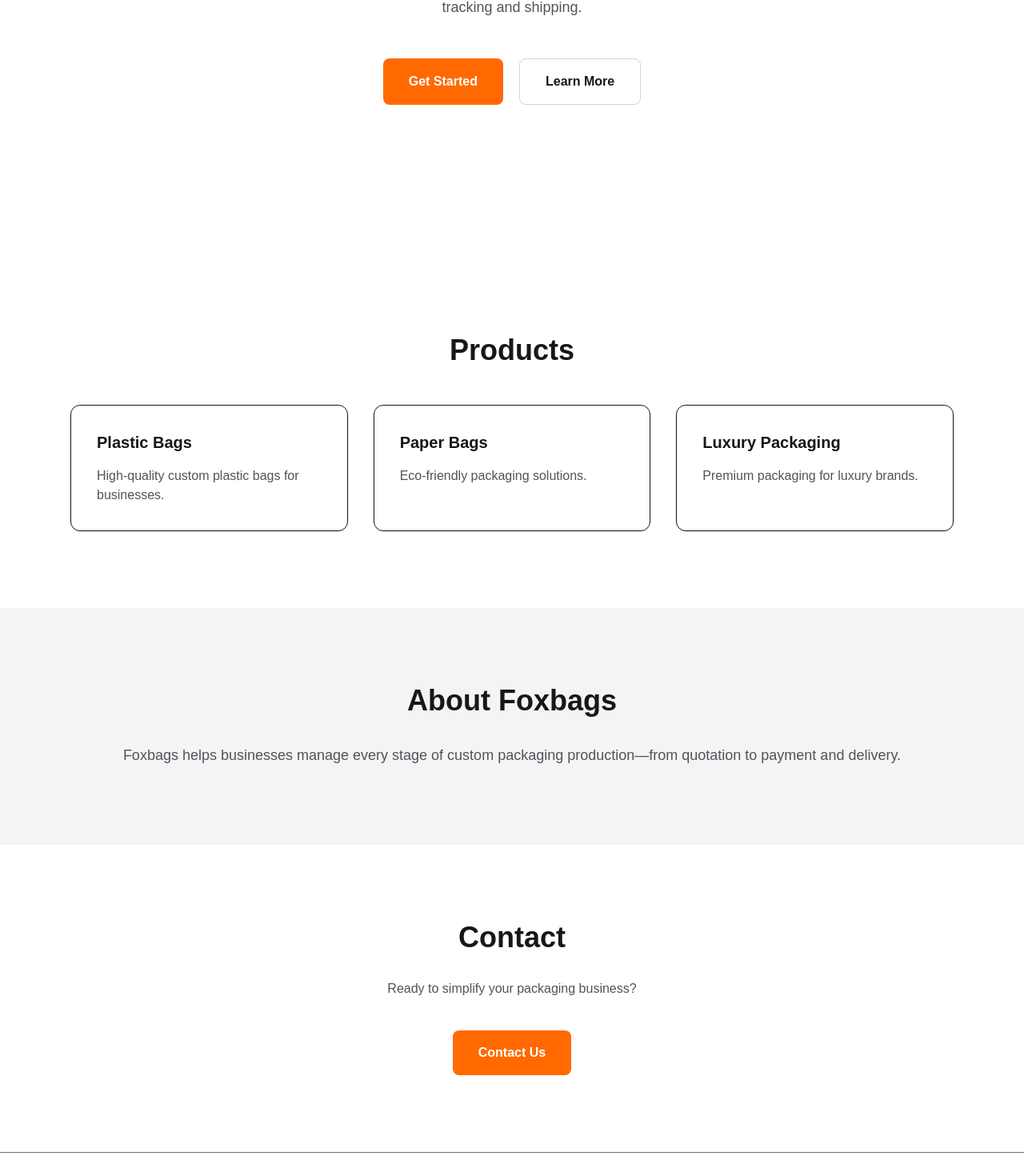
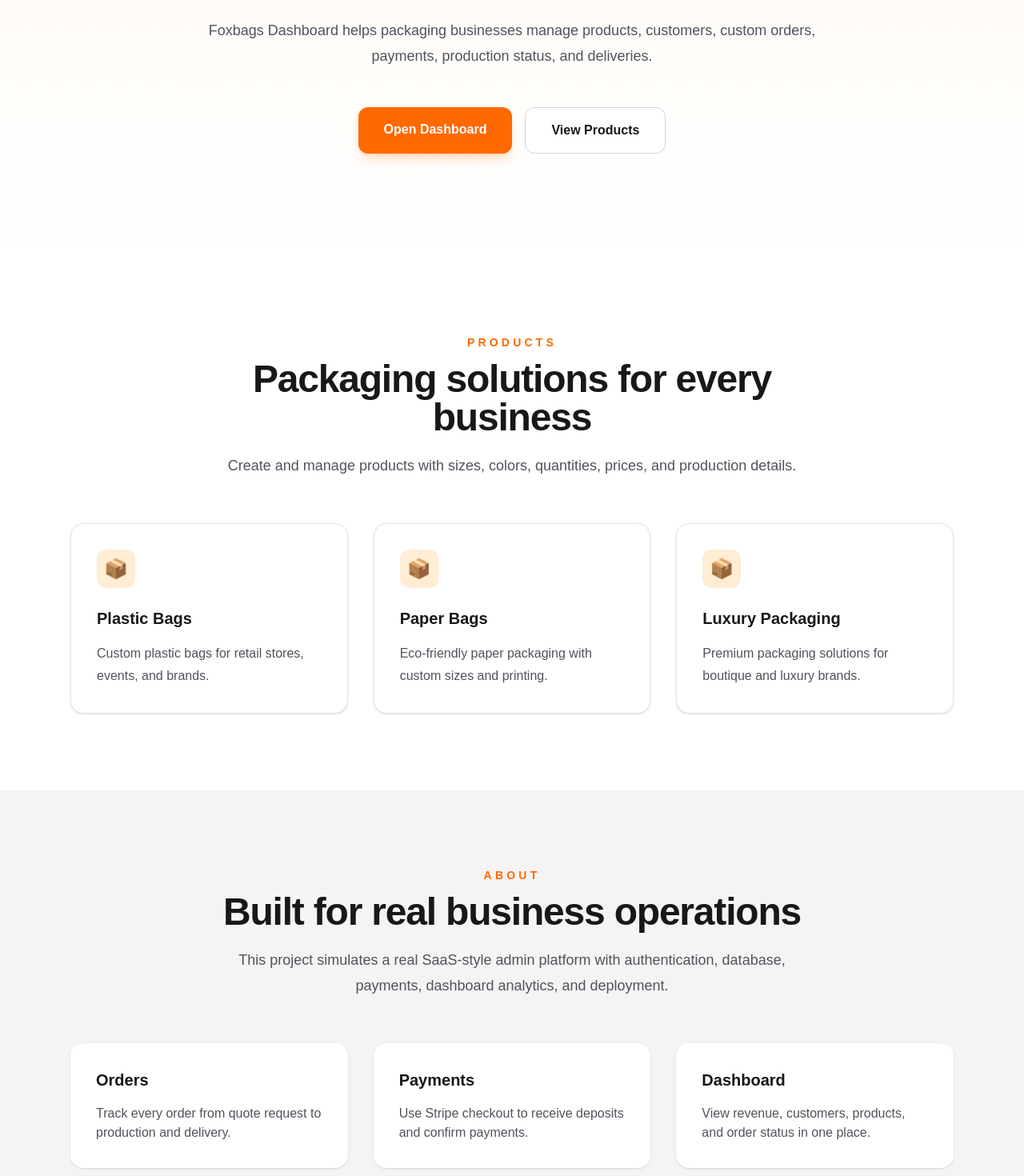
Before and after one commit to birabotto/foxbags-dashboard, a Next.js app: page / in a window 1280 px wide. Shown: the part 478-1948 px from the top of the page at 80% size. Built offline with nearby package versions, Linux system fonts and the light colour scheme.

Commit message:
feat: improve landing page visual design

```diff
--- a/src/app/components/about.tsx
+++ b/src/app/components/about.tsx
@@ -1,13 +1,37 @@
+import { SectionTitle } from "@/app/components/section-title";
+
 export function About() {
   return (
     <section id="about" className="bg-zinc-100 py-24">
-      <div className="mx-auto max-w-5xl px-6 text-center">
-        <h2 className="text-4xl font-bold">About Foxbags</h2>
+      <div className="mx-auto max-w-6xl px-6">
+        <SectionTitle
+          label="About"
+          title="Built for real business operations"
+          description="This project simulates a real SaaS-style admin platform with authentication, database, payments, dashboard analytics, and deployment."
+        />
 
-        <p className="mt-8 text-lg leading-8 text-zinc-600">
-          Foxbags helps businesses manage every stage of custom packaging
-          production—from quotation to payment and delivery.
-        </p>
+        <div className="grid gap-8 md:grid-cols-3">
+          <div className="rounded-2xl bg-white p-8 shadow-sm">
+            <h3 className="text-xl font-bold">Orders</h3>
+            <p className="mt-4 text-zinc-600">
+              Track every order from quote request to production and delivery.
+            </p>
+          </div>
+
+          <div className="rounded-2xl bg-white p-8 shadow-sm">
+            <h3 className="text-xl font-bold">Payments</h3>
+            <p className="mt-4 text-zinc-600">
+              Use Stripe checkout to receive deposits and confirm payments.
+            </p>
+          </div>
+
+          <div className="rounded-2xl bg-white p-8 shadow-sm">
+            <h3 className="text-xl font-bold">Dashboard</h3>
+            <p className="mt-4 text-zinc-600">
+              View revenue, customers, products, and order status in one place.
+            </p>
+          </div>
+        </div>
       </div>
     </section>
   );
--- a/src/app/components/hero.tsx
+++ b/src/app/components/hero.tsx
@@ -1,27 +1,35 @@
 export function Hero() {
   return (
-    <section className="mx-auto flex min-h-screen max-w-6xl flex-col items-center justify-center px-6 text-center">
-      <p className="mb-4 text-sm font-semibold uppercase tracking-[0.3em] text-orange-500">
-        Foxbags Dashboard
-      </p>
+    <section className="relative overflow-hidden bg-gradient-to-b from-orange-50 to-white">
+      <div className="mx-auto flex min-h-screen max-w-6xl flex-col items-center justify-center px-6 pt-24 text-center">
+        <div className="mb-6 rounded-full border border-orange-200 bg-white px-5 py-2 text-sm font-semibold text-orange-600 shadow-sm">
+          Modern dashboard for custom packaging
+        </div>
 
-      <h1 className="max-w-5xl text-5xl font-bold leading-tight md:text-7xl">
-        Manage your packaging business from one place.
-      </h1>
+        <h1 className="max-w-5xl text-5xl font-bold leading-tight tracking-tight text-zinc-900 md:text-7xl">
+          Manage packaging orders from quote to delivery.
+        </h1>
 
-      <p className="mt-8 max-w-3xl text-lg leading-8 text-zinc-600">
-        A complete platform to manage customers, products, custom orders,
-        payments, production tracking and shipping.
-      </p>
+        <p className="mt-8 max-w-3xl text-lg leading-8 text-zinc-600">
+          Foxbags Dashboard helps packaging businesses manage products,
+          customers, custom orders, payments, production status, and deliveries.
+        </p>
 
-      <div className="mt-12 flex gap-5">
-        <button className="rounded-lg bg-orange-500 px-8 py-4 font-semibold text-white transition hover:bg-orange-600">
-          Get Started
-        </button>
+        <div className="mt-12 flex flex-col gap-4 sm:flex-row">
+          <a
+            href="/dashboard"
+            className="rounded-xl bg-orange-500 px-8 py-4 font-semibold text-white shadow-lg shadow-orange-500/20 transition hover:bg-orange-600"
+          >
+            Open Dashboard
+          </a>
 
-        <button className="rounded-lg border border-zinc-300 px-8 py-4 font-semibold hover:bg-zinc-100">
-          Learn More
-        </button>
+          <a
+            href="#products"
+            className="rounded-xl border border-zinc-300 bg-white px-8 py-4 font-semibold text-zinc-900 transition hover:bg-zinc-100"
+          >
+            View Products
+          </a>
+        </div>
       </div>
     </section>
   );
--- a/src/app/components/products.tsx
+++ b/src/app/components/products.tsx
@@ -1,32 +1,46 @@
+import { SectionTitle } from "@/app/components/section-title";
+
+const products = [
+  {
+    name: "Plastic Bags",
+    description: "Custom plastic bags for retail stores, events, and brands.",
+  },
+  {
+    name: "Paper Bags",
+    description: "Eco-friendly paper packaging with custom sizes and printing.",
+  },
+  {
+    name: "Luxury Packaging",
+    description: "Premium packaging solutions for boutique and luxury brands.",
+  },
+];
+
 export function Products() {
   return (
     <section id="products" className="mx-auto max-w-6xl px-6 py-24">
-      <h2 className="mb-12 text-center text-4xl font-bold">Products</h2>
+      <SectionTitle
+        label="Products"
+        title="Packaging solutions for every business"
+        description="Create and manage products with sizes, colors, quantities, prices, and production details."
+      />
 
       <div className="grid gap-8 md:grid-cols-3">
-        <div className="rounded-xl border p-8 shadow-sm">
-          <h3 className="text-xl font-bold">Plastic Bags</h3>
+        {products.map((product) => (
+          <div
+            key={product.name}
+            className="rounded-2xl border border-zinc-200 bg-white p-8 shadow-sm transition hover:-translate-y-1 hover:shadow-md"
+          >
+            <div className="mb-6 flex h-12 w-12 items-center justify-center rounded-xl bg-orange-100 text-2xl">
+              📦
+            </div>
 
-          <p className="mt-4 text-zinc-600">
-            High-quality custom plastic bags for businesses.
-          </p>
-        </div>
+            <h3 className="text-xl font-bold text-zinc-900">{product.name}</h3>
 
-        <div className="rounded-xl border p-8 shadow-sm">
-          <h3 className="text-xl font-bold">Paper Bags</h3>
-
-          <p className="mt-4 text-zinc-600">
-            Eco-friendly packaging solutions.
-          </p>
-        </div>
-
-        <div className="rounded-xl border p-8 shadow-sm">
-          <h3 className="text-xl font-bold">Luxury Packaging</h3>
-
-          <p className="mt-4 text-zinc-600">
-            Premium packaging for luxury brands.
-          </p>
-        </div>
+            <p className="mt-4 leading-7 text-zinc-600">
+              {product.description}
+            </p>
+          </div>
+        ))}
       </div>
     </section>
   );
--- /dev/null
+++ b/src/app/components/section-title.tsx
@@ -0,0 +1,21 @@
+type SectionTitleProps = {
+  label: string;
+  title: string;
+  description: string;
+};
+
+export function SectionTitle({ label, title, description }: SectionTitleProps) {
+  return (
+    <div className="mx-auto mb-14 max-w-3xl text-center">
+      <p className="mb-3 text-sm font-semibold uppercase tracking-[0.3em] text-orange-500">
+        {label}
+      </p>
+
+      <h2 className="text-4xl font-bold tracking-tight text-zinc-900 md:text-5xl">
+        {title}
+      </h2>
+
+      <p className="mt-5 text-lg leading-8 text-zinc-600">{description}</p>
+    </div>
+  );
+}
```
